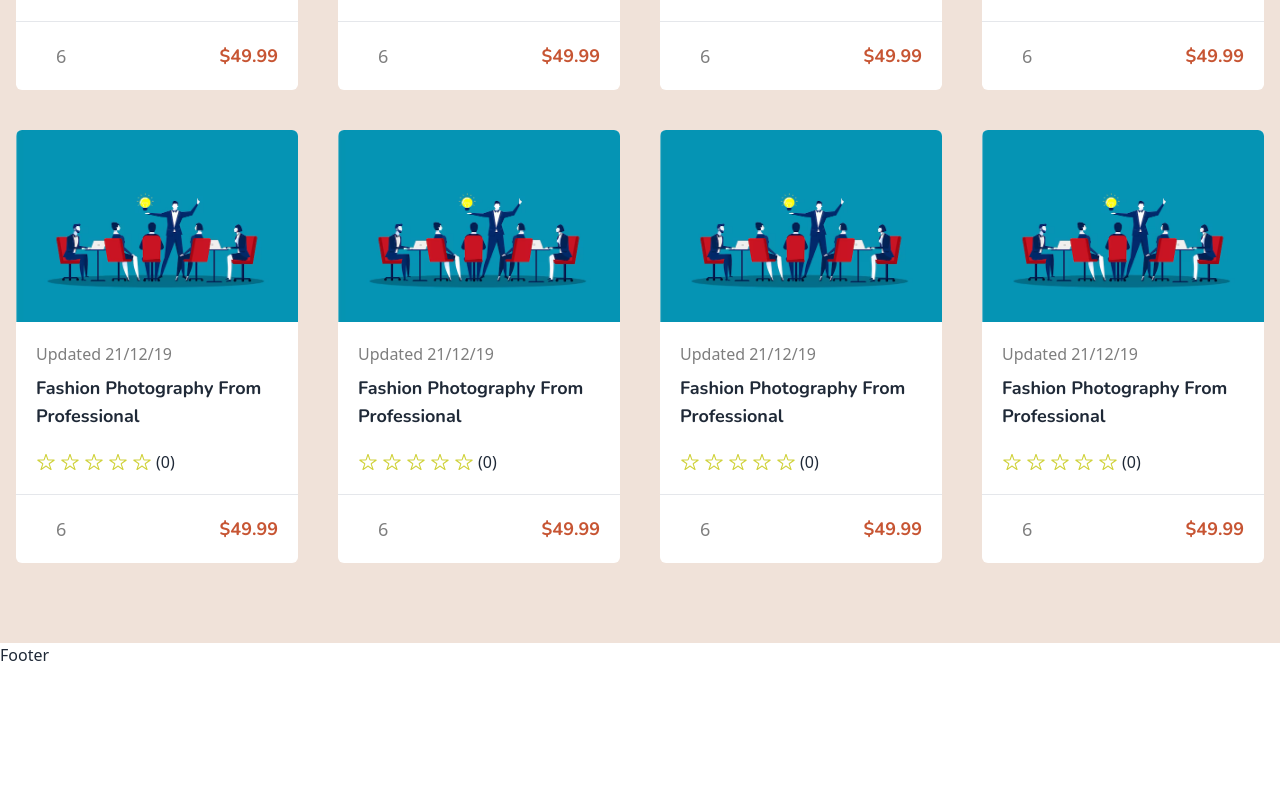
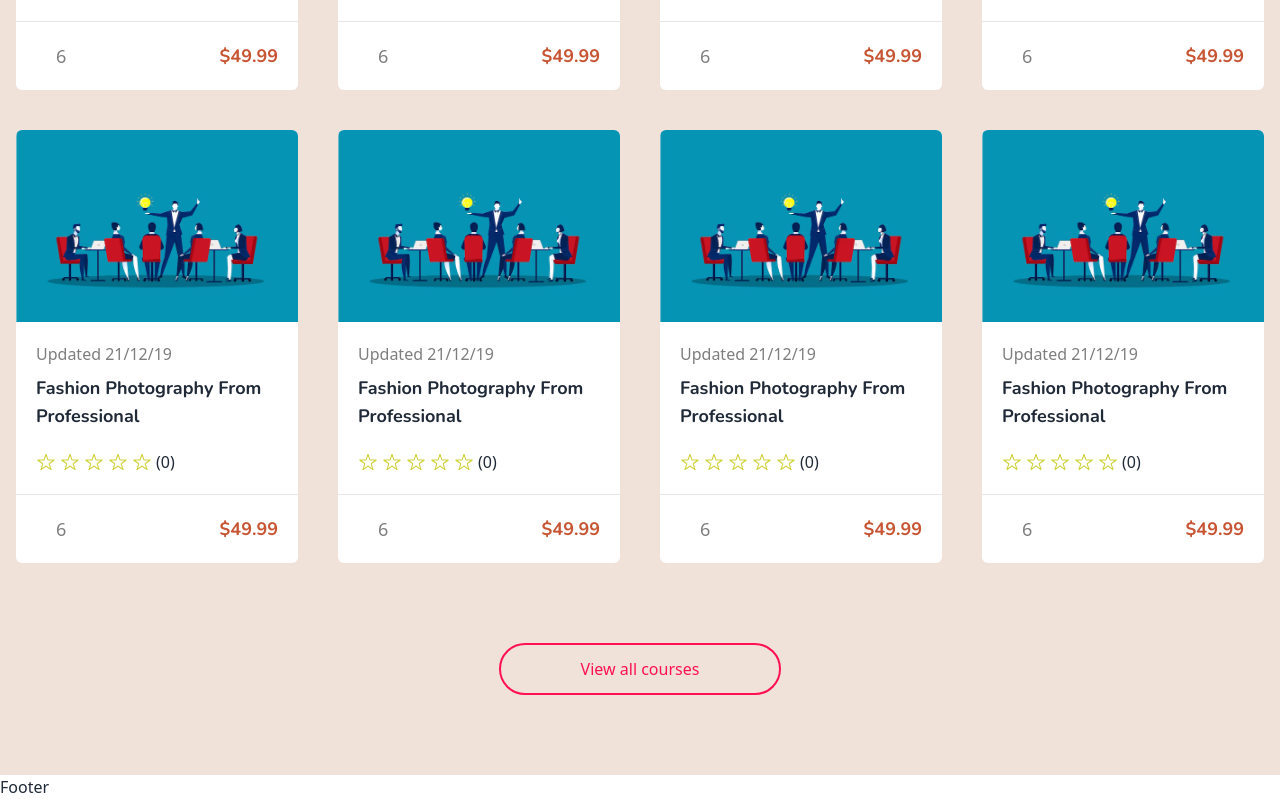
Before and after one commit to aminulislam2002/skill-craft-hub-client, a React (Vite) app: page / in a window 1280 px wide. Shown: the part 1694-2493 px from the top of the page. Before the commit the page ends 2361 px from the top, so only its background shows below. Built offline with nearby package versions, Linux system fonts and the light colour scheme; some icons are missing.

Commit message:
design view all courses button in top courses section

```diff
--- a/src/Pages/HomePage/HomePageSections/TopCourses/TopCourses.jsx
+++ b/src/Pages/HomePage/HomePageSections/TopCourses/TopCourses.jsx
@@ -316,6 +316,12 @@ const TopCourses = () => {
           </div>
         </div>
       </div>
+
+      <div className="flex justify-center items-center mt-20">
+        <button className="px-20 py-3 rounded-full border-2 border-primary-border text-primary-button-text hover:bg-primary-button hover:text-white">
+          View all courses
+        </button>
+      </div>
     </div>
   );
 };
```
